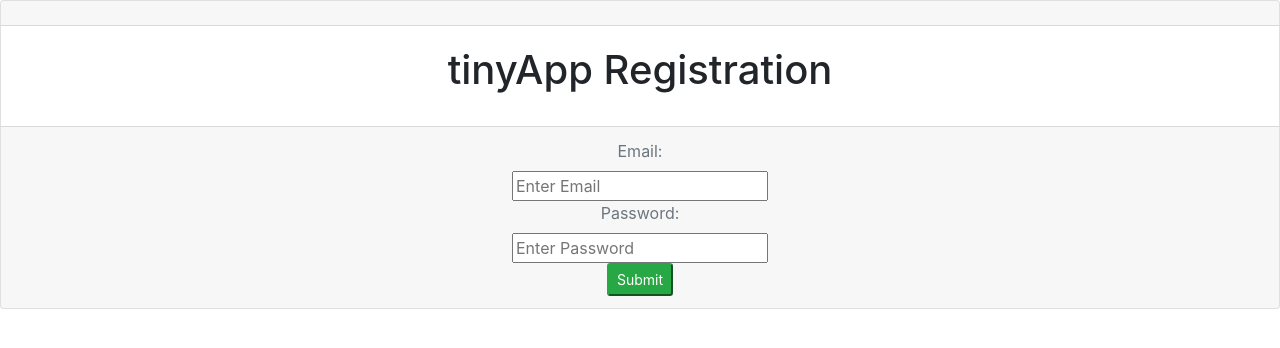
After one commit to markjwhite/tinyapp, a Node server app: page /register in a window 1280 px wide. The commit adds this page. Shown: the top 348 px of the page. Run offline with Node 20, Linux system fonts and the light colour scheme; some libraries are stand-ins or nearby versions.

Commit message:
Add register routes GET/POST and create user functionality

```diff
--- a/express_server.js
+++ b/express_server.js
@@ -10,17 +10,53 @@ app.use(cookieParser());
 app.use(bodyParser.urlencoded({ extended: true }))
 
 
-//---Database---//
+//---Databases---//
 //obj stands in for database
 const urlDatabase = {
   "b2xVn2": "http://www.lighthouselabs.ca",
   "9sm5xK": "http://www.google.com"
 };
 
+const userDatabase = {
+  "userRandomID": {
+    id: "userRandomID",
+    email: "user@example.com",
+    password: "purple-monkey-dinosaur"
+  },
+  "user2RandomID": {
+    id: "user2RandomID",
+    email: "user2@example.com",
+    password: "dishwasher-funk"
+  }
+};
+
 //---Helper Function---//
 const generateRandomString = () => {
   const random = Math.random().toString(36).substring(6);
   return random;
+};
+
+const fetchUser = (email, db) => {
+  for (const user in db) {
+    if (user.email === email) {
+      return user;
+    }
+  }
+  return null;
+}
+
+const createUser = (userParams, db, id) => {
+  console.log(userParams);
+  if (fetchUser(userParams.email)) {
+    return { data: null, error: "user already exists!" }
+  }
+  const { email, password } = userParams;
+
+  if (!email || !password) {
+    return { data: null, error: "invalid field/fields" }
+  }
+  db[id] = { id, email, password }
+  return { id, email, password }
 };
 
 //=======R O U T E S=======//
@@ -39,19 +75,20 @@ app.get("/hello", (req, res) => {
 
 //---Displays urls_index (Main Page)---//
 app.get("/urls", (req, res) => {
-  const templateVars = { urls: urlDatabase, username: req.cookies["username"] };
+  const templateVars = { urls: urlDatabase, user: req.cookies["user_id"] };
   res.render("urls_index", templateVars)
 });
 
 //---Displays urls_new (Creation Page)---//
 app.get("/urls/new", (req, res) => {
-  const templateVars = { username: req.cookies["username"] }
+  const templateVars = { user: req.cookies["user_id"] }
   res.render("urls_new", templateVars);
 });
 
 //---Displays urls_show (Any shortURL)---//
 app.get("/urls/:shortURL", (req, res) => {
-  const templateVars = { shortURL: req.params.shortURL, longURL: urlDatabase[req.params.shortURL], username: req.cookies["username"] };
+  const templateVars = { shortURL: req.params.shortURL, longURL: urlDatabase[req.params.shortURL], user: req.cookies["user_id"] };
+
   res.render("urls_show", templateVars);
 });
 
@@ -97,7 +134,25 @@ app.post("/login", (req, res) => {
 app.post("/logout", (req, res) => {
   res.clearCookie("username")
   res.redirect("/urls")
+});
+
+//---Register Routes---//
+//displays register (Registration Page)
+app.get("/register", (req, res) => {
+  res.render("register")
+});
+
+app.post("/register", (req, res) => {
+  let id = generateRandomString();
+  const newUser = createUser(req.body, userDatabase, id);
+  if (newUser.error) {
+    res.send(newUser.error);
+  } else {
+    res.cookie("user_id", newUser)
+    res.redirect("/urls")
+  }
 })
+
 
 //---Start Server---//
 app.listen(PORT, () => {
--- a/views/partials/_header.ejs
+++ b/views/partials/_header.ejs
@@ -12,7 +12,7 @@
       </div>
     </div>
     <div>
-      <% if (!username) { %>
+      <% if (!user) { %>
         <form method="POST" action="/login">
           <input type="text" name="username" placeholder="enter username" require>
           <input type="submit" class="btn-sm btn-primary" value="Login">
@@ -20,7 +20,7 @@
         <% } else { %>
           <form method="POST" action="/logout">
             <label for="username">
-              <%= username %>
+              <%= user.email %>
             </label>
             <input type="submit" class="btn-sm btn-danger" value="Logout">
           </form>
--- /dev/null
+++ b/views/register.ejs
@@ -0,0 +1,43 @@
+<!DOCTYPE html>
+<html lang="en">
+
+<head>
+  <!-- Bootstrap CSS -->
+  <link rel="stylesheet" href="https://stackpath.bootstrapcdn.com/bootstrap/4.2.1/css/bootstrap.min.css"
+    integrity="sha384-GJzZqFGwb1QTTN6wy59ffF1BuGJpLSa9DkKMp0DgiMDm4iYMj70gZWKYbI706tWS" crossorigin="anonymous">
+  <title>URL - TinyApp Example</title>
+</head>
+
+<body>
+  <div class="card text-center">
+    <div class="card-header"></div>
+    <div class="card-body">
+      <h1 class="card-title">tinyApp Registration</h1>
+    </div>
+    <div class="card-footer text-muted">
+      <form action="/register" method="POST">
+        <label for="email">Email:</label>
+        <div>
+          <input type="email" name="email" placeholder="Enter Email" required>
+        </div>
+        <label for="password">Password: </label>
+        <div>
+          <input type="password" name="password" placeholder="Enter Password" required>
+        </div>
+        <input type="submit" class="btn-sm btn-success">
+      </form>
+    </div>
+  </div>
+  <!-- Bootstrap JS -->
+  <script src="https://code.jquery.com/jquery-3.3.1.slim.min.js"
+    integrity="sha384-q8i/X+965DzO0rT7abK41JStQIAqVgRVzpbzo5smXKp4YfRvH+8abtTE1Pi6jizo"
+    crossorigin="anonymous"></script>
+  <script src="https://cdnjs.cloudflare.com/ajax/libs/popper.js/1.14.7/umd/popper.min.js"
+    integrity="sha384-UO2eT0CpHqdSJQ6hJty5KVphtPhzWj9WO1clHTMGa3JDZwrnQq4sF86dIHNDz0W1"
+    crossorigin="anonymous"></script>
+  <script src="https://stackpath.bootstrapcdn.com/bootstrap/4.3.1/js/bootstrap.min.js"
+    integrity="sha384-JjSmVgyd0p3pXB1rRibZUAYoIIy6OrQ6VrjIEaFf/nJGzIxFDsf4x0xIM+B07jRM"
+    crossorigin="anonymous"></script>
+</body>
+
+</html>
```
